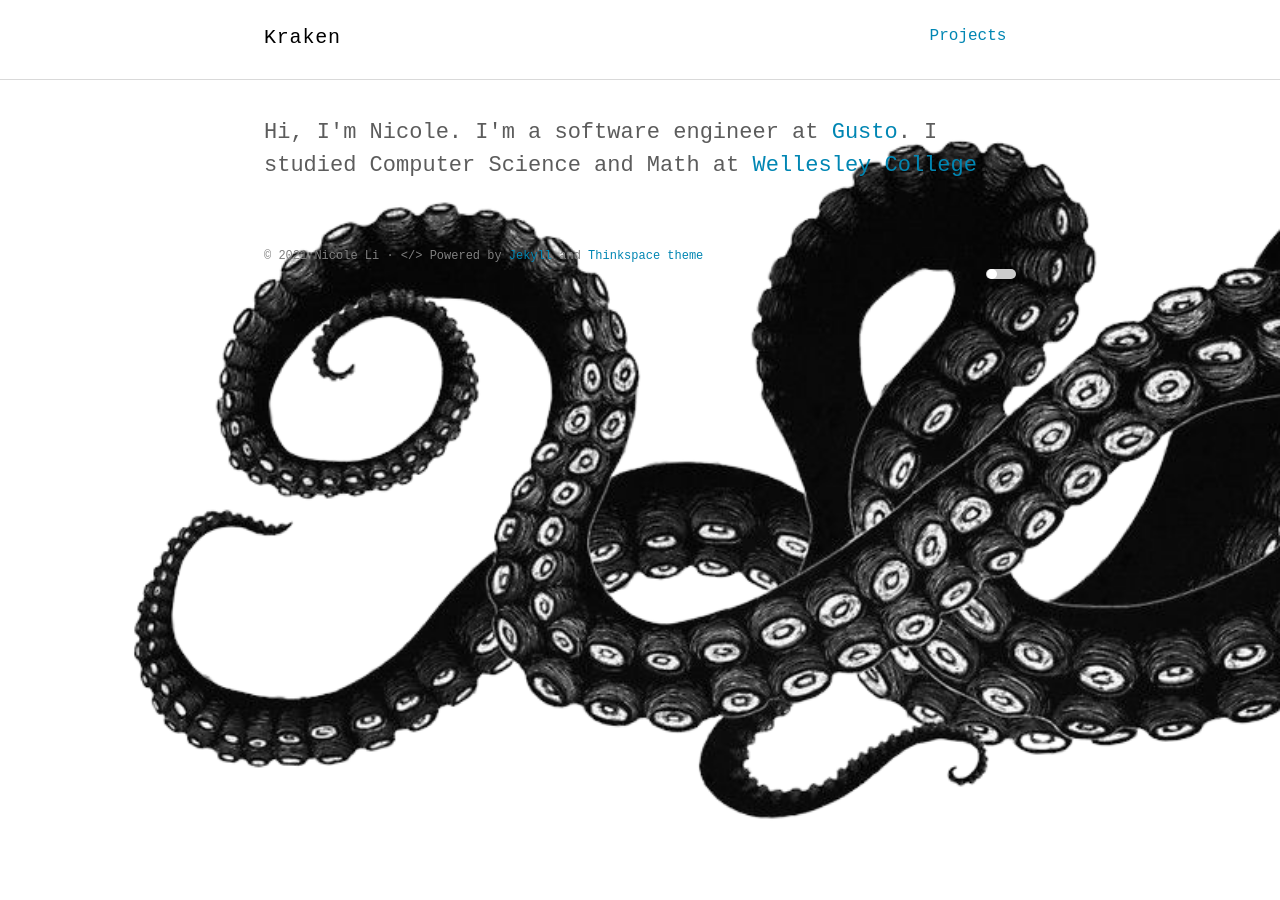
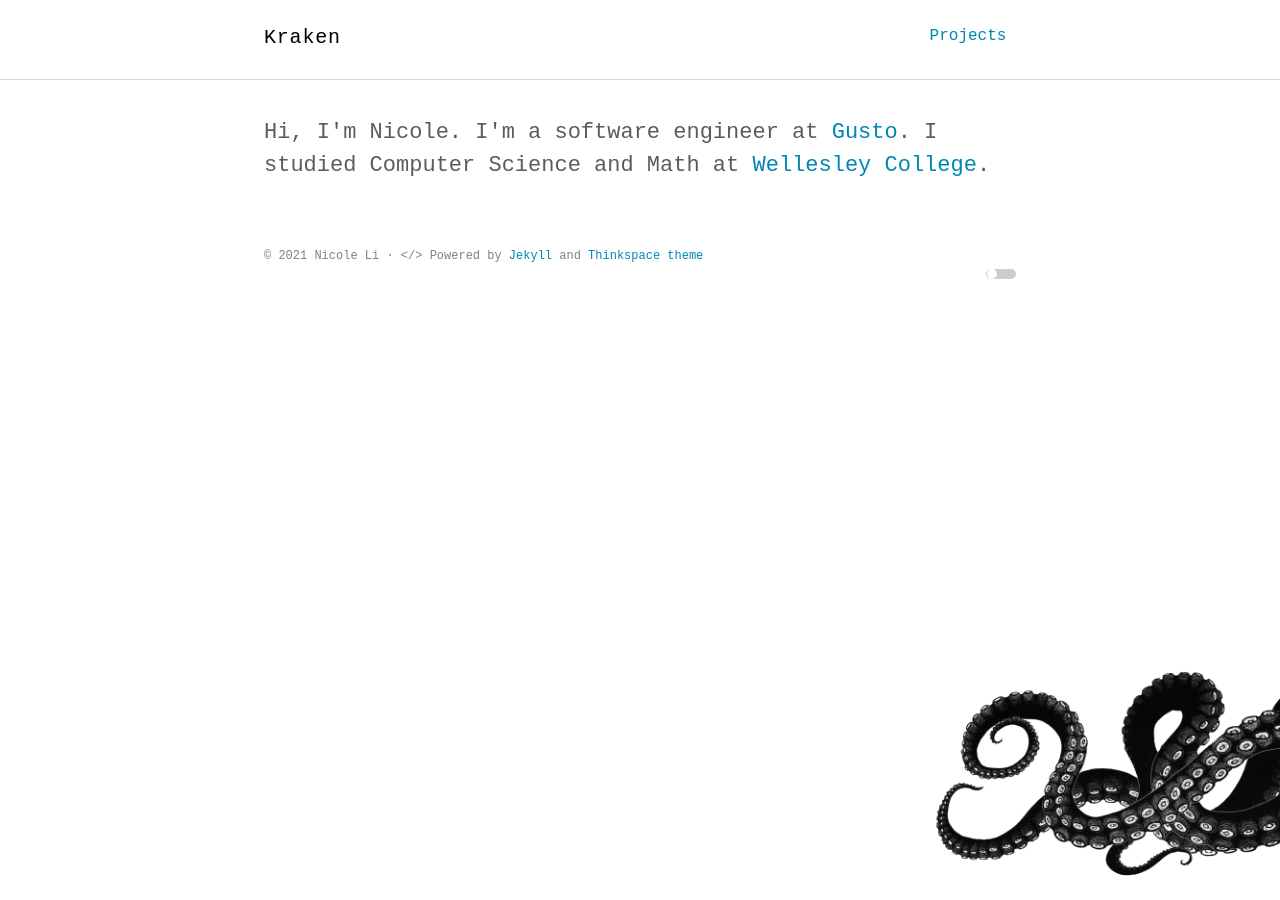
Before and after one commit to nicole-li/nicole-li.github.io, a Jekyll site: the page built from index.html, in a window 1280 px wide. Built offline with Jekyll 4.4.1, drawn with Linux system fonts in a browser that asks for light colours; some web fonts are replaced.

Commit message:
30% tentacles

```diff
--- a/assets/scss/_layout.scss
+++ b/assets/scss/_layout.scss
@@ -32,7 +32,7 @@ body {
   background-image: url("/assets/images/tentacles.png");
   background-position: bottom right; /* Center the image */
   background-repeat: no-repeat; /* Do not repeat the image */
-  background-size: contain; /* Resize the background image to cover the entire container */
+  background-size: 30%; /* Resize the background image to cover the entire container */
 }
 
 hr {
```
